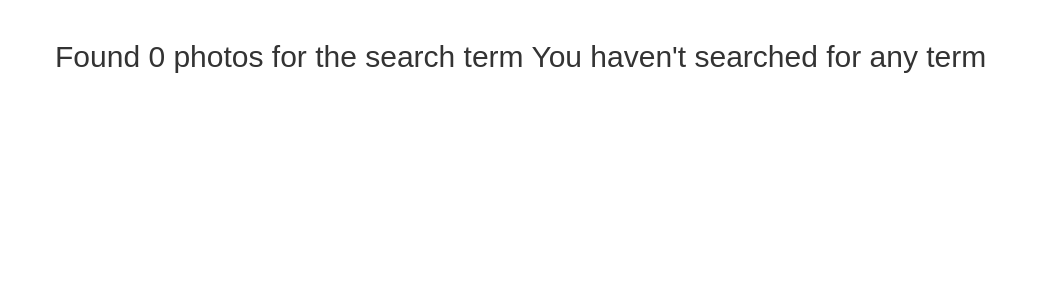
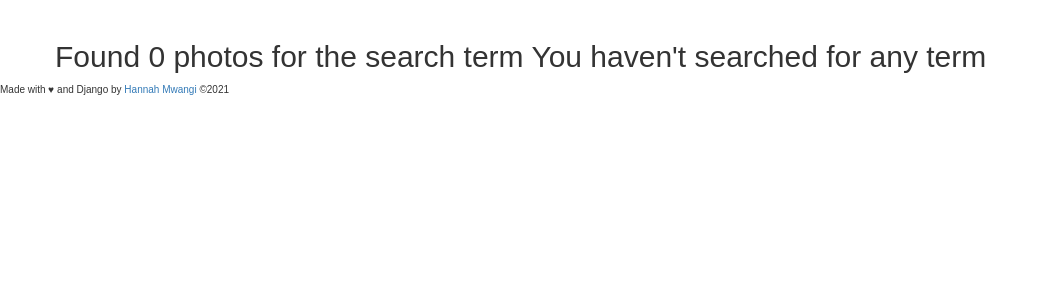
Before and after one commit to 299hannah/gallery, a Django app: page /search/ in a window 1280 px wide. Shown: the part 52-352 px from the top of the page, without its empty margins (0-1048 px from the left). Run offline with Django 3.2, Linux system fonts and the light colour scheme; parts of the project's set-up code (start-up, migrations or seed data) failed here and were passed over; some libraries are stand-ins or nearby versions.

Commit message:
footer addition

```diff
--- a/photos/templates/base.html
+++ b/photos/templates/base.html
@@ -35,5 +35,8 @@
       {% bootstrap_javascript %}
     {%endblock%}
 
+
 </body>
+{%include "footer.html"%}
+
 </html>
--- /dev/null
+++ b/photos/templates/footer.html
@@ -0,0 +1,3 @@
+<div class="footer mt-5">
+    <p>Made with &hearts; and Django by <a href="https://github.com/299hannah/" target="_blank" rel="noopener noreferrer">Hannah Mwangi </a>&copy2021</p>
+</div>
--- a/photos/templates/photos.html
+++ b/photos/templates/photos.html
@@ -2,7 +2,6 @@
 
 
 {%block content%}
-<!-- <link href="https://cdn.jsdelivr.net/npm/bootstrap@5.0.2/dist/css/bootstrap.min.css" rel="stylesheet" integrity="sha384-EVSTQN3/azprG1Anm3QDgpJLIm9Nao0Yz1ztcQTwFspd3yD65VohhpuuCOmLASjC" crossorigin="anonymous"> -->
 
 
 
@@ -10,7 +9,7 @@
     <div class="row justify-content-center">
 
         <div class="col-md-12">
-            <div class="col-md-6">
+            <div class="col-md-5">
             <a  href="{%url 'index'%}" class="btn btn-primary my-3 "> Go Back</a>
 
             <div style="height: 90vh">
```
